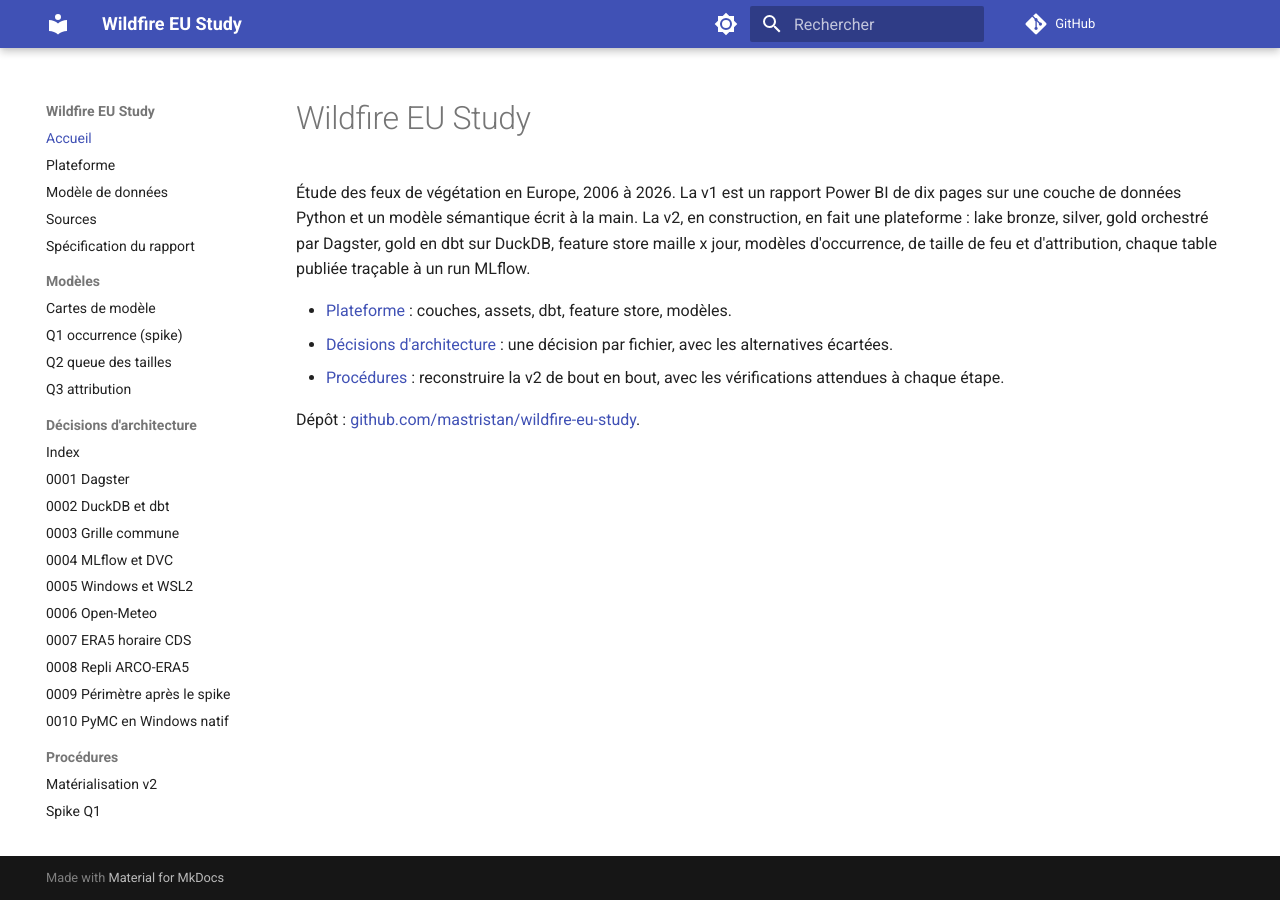
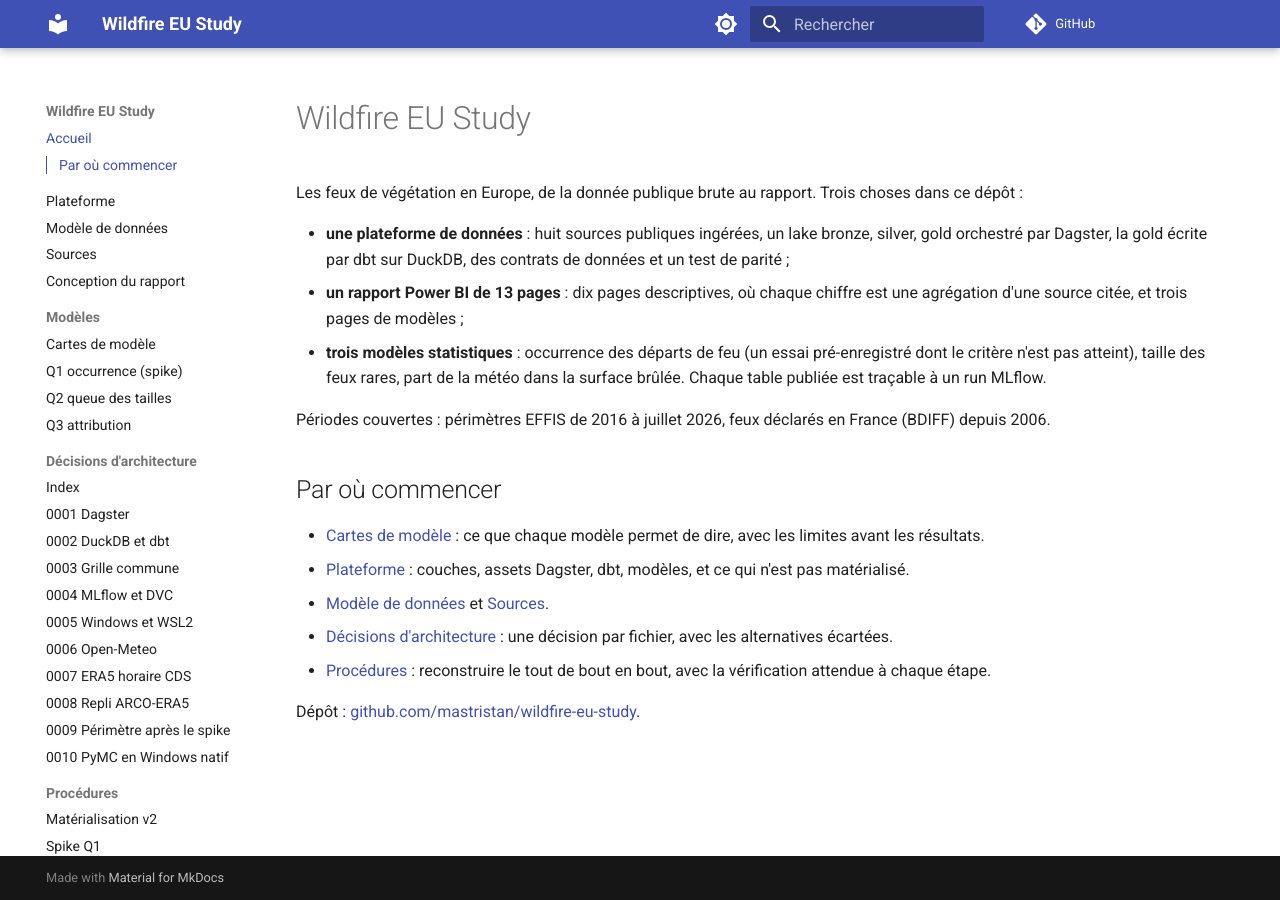
Before and after one commit to MasTristan/wildfire-eu-study, an MkDocs documentation site: the page built from docs/index.md, in a window 1280 px wide. Built offline with MkDocs 1.6.1 and Material for MkDocs 9.7.7, drawn with Linux system fonts in a browser that asks for light colours; comment, search, counter and statistics services are not loaded.

Commit message:
docs: architecture, platform and site index describe the materialised v2

```diff
--- a/docs/index.md
+++ b/docs/index.md
@@ -1,16 +1,31 @@
 # Wildfire EU Study
 
-Étude des feux de végétation en Europe, 2006 à 2026. La v1 est un rapport
-Power BI de dix pages sur une couche de données Python et un modèle
-sémantique écrit à la main. La v2, en construction, en fait une plateforme :
-lake bronze, silver, gold orchestré par Dagster, gold en dbt sur DuckDB,
-feature store maille x jour, modèles d'occurrence, de taille de feu et
-d'attribution, chaque table publiée traçable à un run MLflow.
+Les feux de végétation en Europe, de la donnée publique brute au rapport. Trois
+choses dans ce dépôt :
 
-- [Plateforme](platform.md) : couches, assets, dbt, feature store, modèles.
+- **une plateforme de données** : huit sources publiques ingérées, un lake
+  bronze, silver, gold orchestré par Dagster, la gold écrite par dbt sur
+  DuckDB, des contrats de données et un test de parité ;
+- **un rapport Power BI de 13 pages** : dix pages descriptives, où chaque
+  chiffre est une agrégation d'une source citée, et trois pages de modèles ;
+- **trois modèles statistiques** : occurrence des départs de feu (un essai
+  pré-enregistré dont le critère n'est pas atteint), taille des feux rares,
+  part de la météo dans la surface brûlée. Chaque table publiée est traçable
+  à un run MLflow.
+
+Périodes couvertes : périmètres EFFIS de 2016 à juillet 2026, feux déclarés
+en France (BDIFF) depuis 2006.
+
+## Par où commencer
+
+- [Cartes de modèle](models/index.md) : ce que chaque modèle permet de dire,
+  avec les limites avant les résultats.
+- [Plateforme](platform.md) : couches, assets Dagster, dbt, modèles, et ce
+  qui n'est pas matérialisé.
+- [Modèle de données](data-model.md) et [Sources](sources.md).
 - [Décisions d'architecture](adr/README.md) : une décision par fichier, avec
   les alternatives écartées.
-- [Procédures](runbooks/materialise-v2.md) : reconstruire la v2 de bout en
-  bout, avec les vérifications attendues à chaque étape.
+- [Procédures](runbooks/materialise-v2.md) : reconstruire le tout de bout en
+  bout, avec la vérification attendue à chaque étape.
 
 Dépôt : [github.com/mastristan/wildfire-eu-study](https://github.com/mastristan/wildfire-eu-study).
--- a/mkdocs.yml
+++ b/mkdocs.yml
@@ -1,5 +1,5 @@
 site_name: Wildfire EU Study
-site_description: Feux de végétation en Europe, 2006 à 2026. Plateforme de données, modèles et rapport.
+site_description: Feux de végétation en Europe, 2016 à 2026. Plateforme de données, modèles et rapport.
 repo_url: https://github.com/mastristan/wildfire-eu-study
 docs_dir: docs
 exclude_docs: |
@@ -27,7 +27,7 @@
   - Plateforme: platform.md
   - Modèle de données: data-model.md
   - Sources: sources.md
-  - Spécification du rapport: dashboard-spec.md
+  - Conception du rapport: dashboard-spec.md
   - Modèles:
       - Cartes de modèle: models/index.md
       - Q1 occurrence (spike): models/q1-ignition-spike.md
```
Also changed, not shown: ARCHITECTURE.md (+64 -10 lines), docs/dashboard-spec.md (+8 -4 lines), docs/platform.md (+37 -19 lines).
